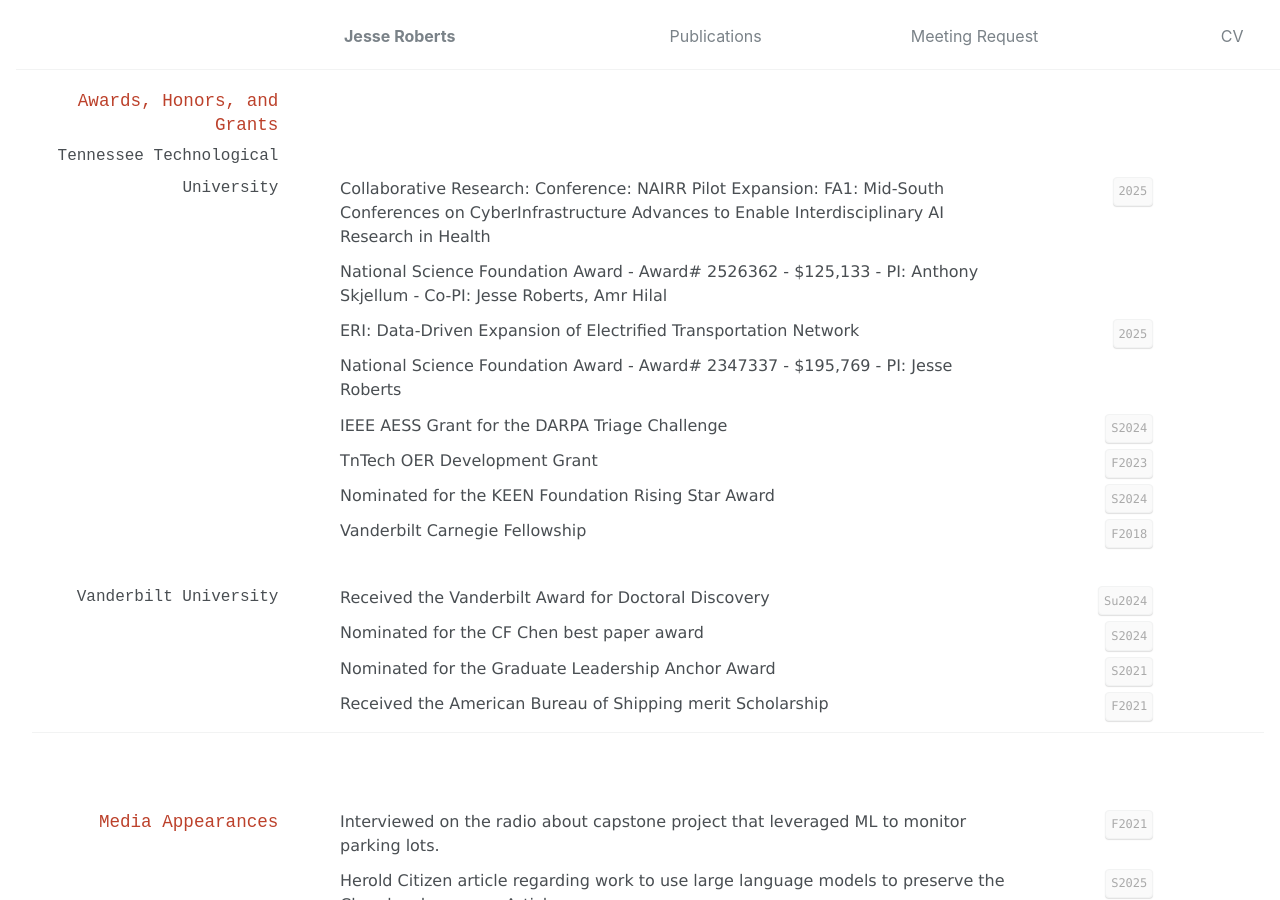
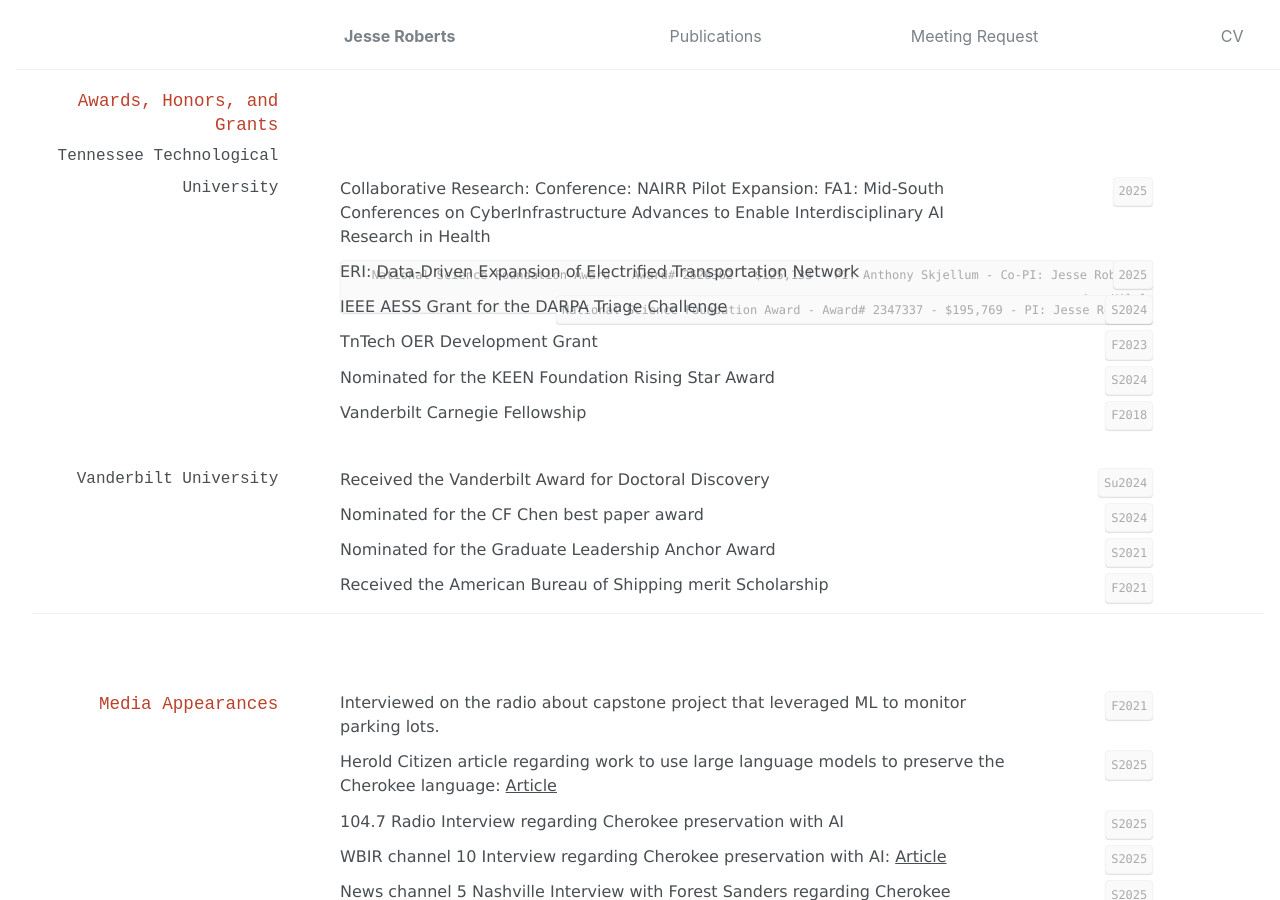
Before and after one commit to JesseTNRoberts/JesseTNRoberts.github.io, a Jekyll site: the page built from _pages/cv.md, in a window 1280 px wide and 900 px high, scrolled down 2084 px. Built offline with Jekyll 4.4.1, drawn with Linux system fonts in a browser that asks for light colours.

Commit message:
publications

```diff
--- a/_pages/cv.md
+++ b/_pages/cv.md
@@ -116,13 +116,13 @@ Developed a co-op program to improve recruitment. Oversaw hiring, training, and
 `2025`
 Collaborative Research: Conference: NAIRR Pilot Expansion: FA1: Mid-South Conferences on CyberInfrastructure Advances to Enable Interdisciplinary AI Research in Health
 
-National Science Foundation Award - Award# 2526362 - $125,133 - PI: Anthony Skjellum - Co-PI: Jesse Roberts, Amr Hilal
+`National Science Foundation Award - Award# 2526362 - $125,133 - PI: Anthony Skjellum - Co-PI: Jesse Roberts, Amr Hilal`
 
 
 `2025`
 ERI: Data-Driven Expansion of Electrified Transportation Network
 
-National Science Foundation Award - Award# 2347337 - $195,769 - PI: Jesse Roberts
+`National Science Foundation Award - Award# 2347337 - $195,769 - PI: Jesse Roberts`
 
 
 `S2024`
```
